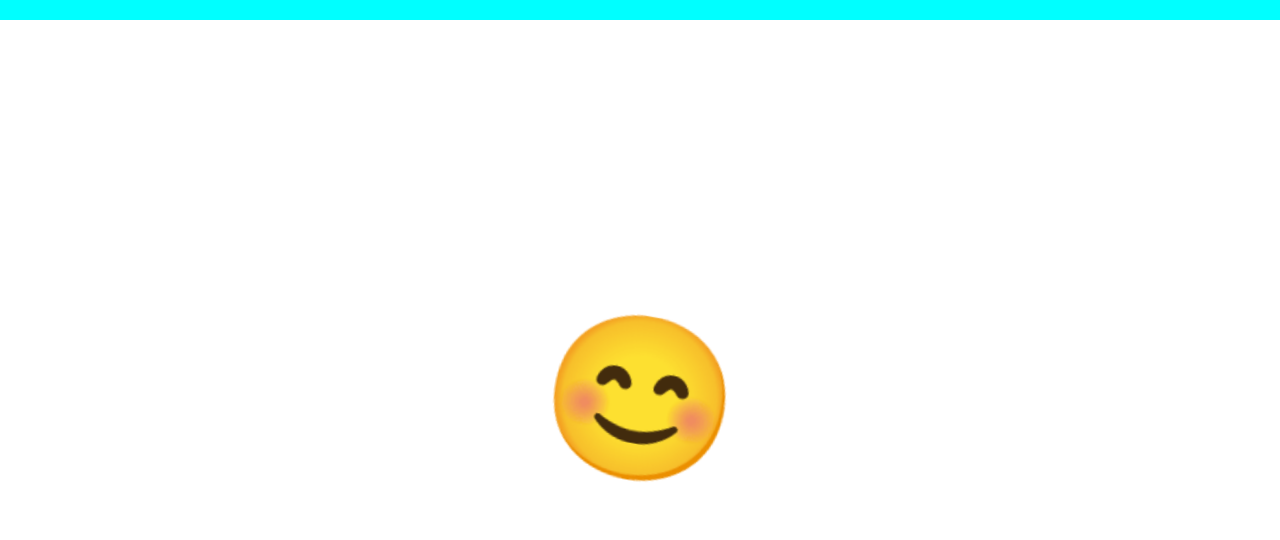
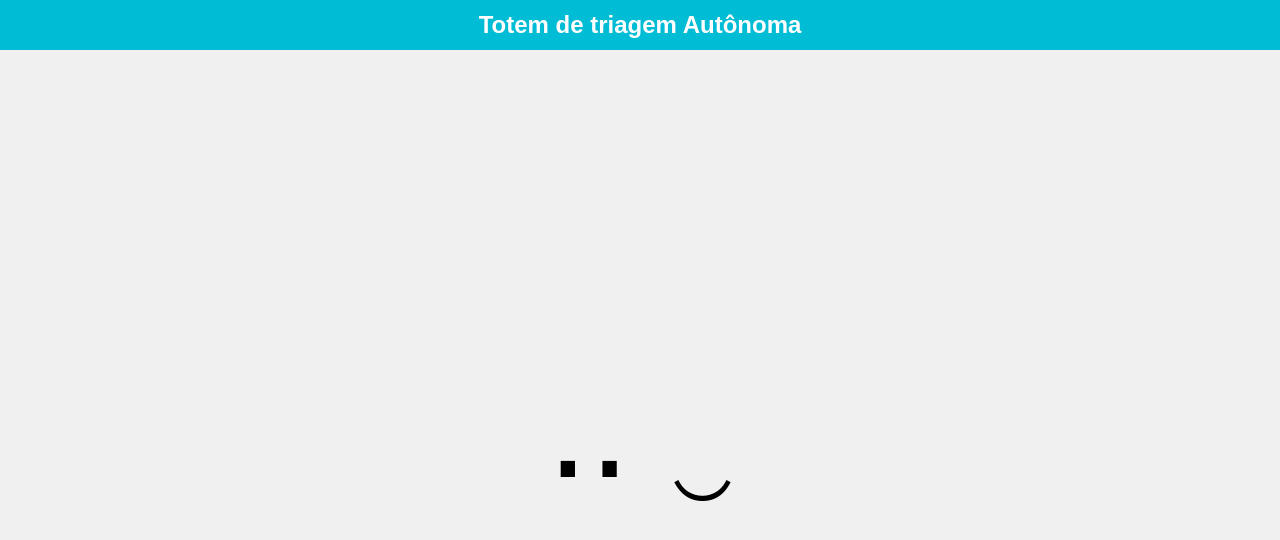
Before and after one commit to yohansouza/Totem-de-triagem, a plain HTML site: page index.html in a window 1280 px wide. Drawn offline with Linux system fonts and the light colour scheme.

Commit message:
Update index.html

```diff
--- a/index.html
+++ b/index.html
@@ -3,54 +3,72 @@
 <head>
     <meta charset="UTF-8">
     <meta name="viewport" content="width=device-width, initial-scale=1.0">
-    <title>Totem de Triagem</title>
+    <title>Totem de triagem Autônoma</title>
     <style>
         body {
             margin: 0;
-            height: 100vh;
-            background-color: #ffffff; /* fundo branco */
+            font-family: Arial, sans-serif;
             display: flex;
             flex-direction: column;
+            align-items: center;
             justify-content: center;
-            align-items: center;
-            font-family: Arial, sans-serif;
+            min-height: 100vh;
+            text-align: center;
+            background-color: #f0f0f0; /* Cor de fundo suave */
         }
 
-        /* Borda azul ciano no topo */
-        header {
+        .header-border {
             width: 100%;
-            height: 20px;
-            background-color: #00ffff;
+            height: 50px; /* Altura da borda superior */
+            background-color: #00bcd4; /* Ciano */
+            color: white;
+            display: flex;
+            align-items: center;
+            justify-content: center;
             position: absolute;
             top: 0;
             left: 0;
         }
 
-        /* Carinha centralizada */
-        .smiley {
-            font-size: 10em; /* grande e centralizada */
+        .main-content {
             display: flex;
+            flex-direction: column;
+            align-items: center;
             justify-content: center;
-            align-items: center;
-            animation: standup 2s infinite alternate, blink 4s infinite;
+            flex-grow: 1; /* Para centralizar o conteúdo no meio */
+            width: 100%;
         }
 
-        /* Animação de "ficar de pé" */
-        @keyframes standup {
-            0% { transform: rotate(-10deg); }
-            50% { transform: rotate(10deg); }
-            100% { transform: rotate(0deg); }
+        .happy-face {
+            font-size: 150px; /* Tamanho da carinha */
+            line-height: 1;
+            margin-top: 50px; /* Para dar espaço do topo */
         }
 
-        /* Animação de piscar (apenas olhos fechando) */
-        @keyframes blink {
-            0%, 90%, 100% { content: "😊"; }
-            95% { content: "😑"; }
+        .eyes::before {
+            content: '.';
+        }
+
+        .eyes::after {
+            content: '.';
+        }
+
+        .mouth::before {
+            content: '‿';
+            font-size: 100px;
         }
     </style>
 </head>
 <body>
-    <header></header>
-    <div class="smiley">😊</div>
+    <div class="header-border">
+        <h2>Totem de triagem Autônoma</h2>
+    </div>
+
+    <div class="main-content">
+        <div class="happy-face">
+            <span class="eyes"></span>
+            <span class="mouth"></span>
+        </div>
+    </div>
 </body>
 </html>
```
